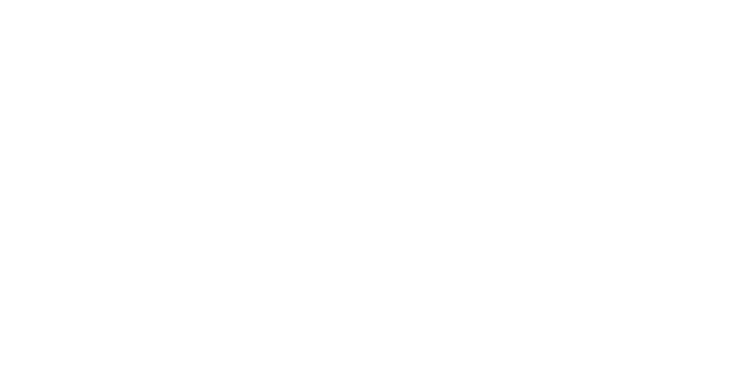
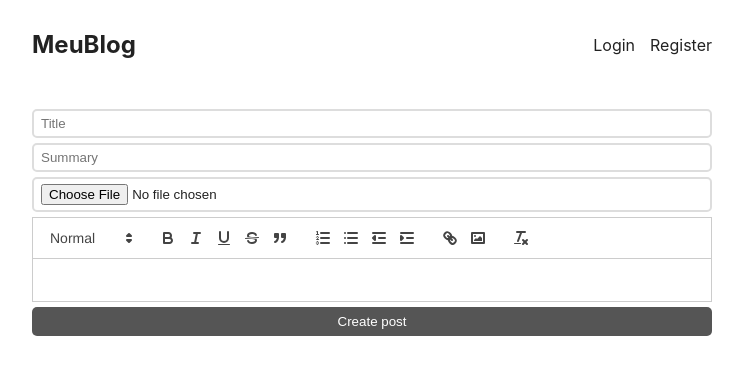
Before and after one commit to vitor-dilucca/Meu-Blog-MERN, a React (Create React App) app in the folder client/: page /create in a window 1280 px wide. Before the commit this address had no page. Shown: the top 374 px of the page, without its empty margins (268-1011 px from the left). Built offline with nearby package versions, Linux system fonts and the light colour scheme; no server answers.

Commit message:
criada pagina createPost usando  react-quill

```diff
--- a/client/package.json
+++ b/client/package.json
@@ -8,6 +8,7 @@
     "@testing-library/user-event": "^13.2.1",
     "react": "^18.2.0",
     "react-dom": "^18.2.0",
+    "react-quill": "^2.0.0",
     "react-router-dom": "^6.11.2",
     "react-scripts": "5.0.1",
     "web-vitals": "^2.1.0"
--- a/client/src/App.css
+++ b/client/src/App.css
@@ -88,6 +88,6 @@
   border-radius: 5px;
   padding: 7px 0;
 }
-form h1{
+form.login h1, form.register h1{
   text-align: center;
 }
--- a/client/src/App.js
+++ b/client/src/App.js
@@ -6,6 +6,7 @@
 import IndexPage from './pages/IndexPage';
 import LoginPage from './pages/LoginPage';
 import RegisterPage from './pages/RegisterPage';
+import CreatePost from './pages/CreatePost';
 import { UserContextProvider } from './UserContext';
 
 function App() {
@@ -14,8 +15,9 @@
       <Routes>
         <Route path="/" element={<Layout />}>
           <Route index element={<IndexPage />} />
-          <Route path='login' element={<LoginPage />} />
-          <Route path='register' element={<RegisterPage />} />
+          <Route path='/login' element={<LoginPage />} />
+          <Route path='/register' element={<RegisterPage />} />
+          <Route path='/create' element={<CreatePost />} />
         </Route>
       </Routes >
     </UserContextProvider>
--- /dev/null
+++ b/client/src/pages/CreatePost.js
@@ -0,0 +1,44 @@
+import { useState } from 'react'
+import ReactQuill from 'react-quill'
+import 'react-quill/dist/quill.snow.css'
+
+export default function CreatePost() {
+  const [title, setTitle] = useState('')
+  const [summary, setSummary] = useState('')
+  const [content, setContent] = useState('')
+  const modules = {
+    toolbar: [
+      [{ 'header': [1, 2, false] }],
+      ['bold', 'italic', 'underline', 'strike', 'blockquote'],
+      [{ 'list': 'ordered' }, { 'list': 'bullet' }, { 'indent': '-1' }, { 'indent': '+1' }],
+      ['link', 'image'],
+      ['clean']
+    ],
+  }
+
+  const formats = [
+    'header',
+    'bold', 'italic', 'underline', 'strike', 'blockquote',
+    'list', 'bullet', 'indent',
+    'link', 'image'
+  ]
+
+  return (
+    <form>
+      <input type="title"
+        placeholder={'Title'}
+        value={title}
+        onChange={ev => setTitle(ev.target.value)} />
+      <input type="summary"
+        placeholder={'Summary'}
+        value={summary}
+        onChange={ev => setSummary(ev.target.value)} />
+      <input type="file" />
+      <ReactQuill
+        value={content}
+        onChange={newValue => setContent(newValue)}
+        modules={modules} formats={formats} />
+      <button style={{ marginTop: '5px' }}>Create post</button>
+    </form>
+  )
+}
```
Also changed, not shown: client/src/Header.js (+5 -5 lines), 1 other file (tests, documents, lock files or other folders).
